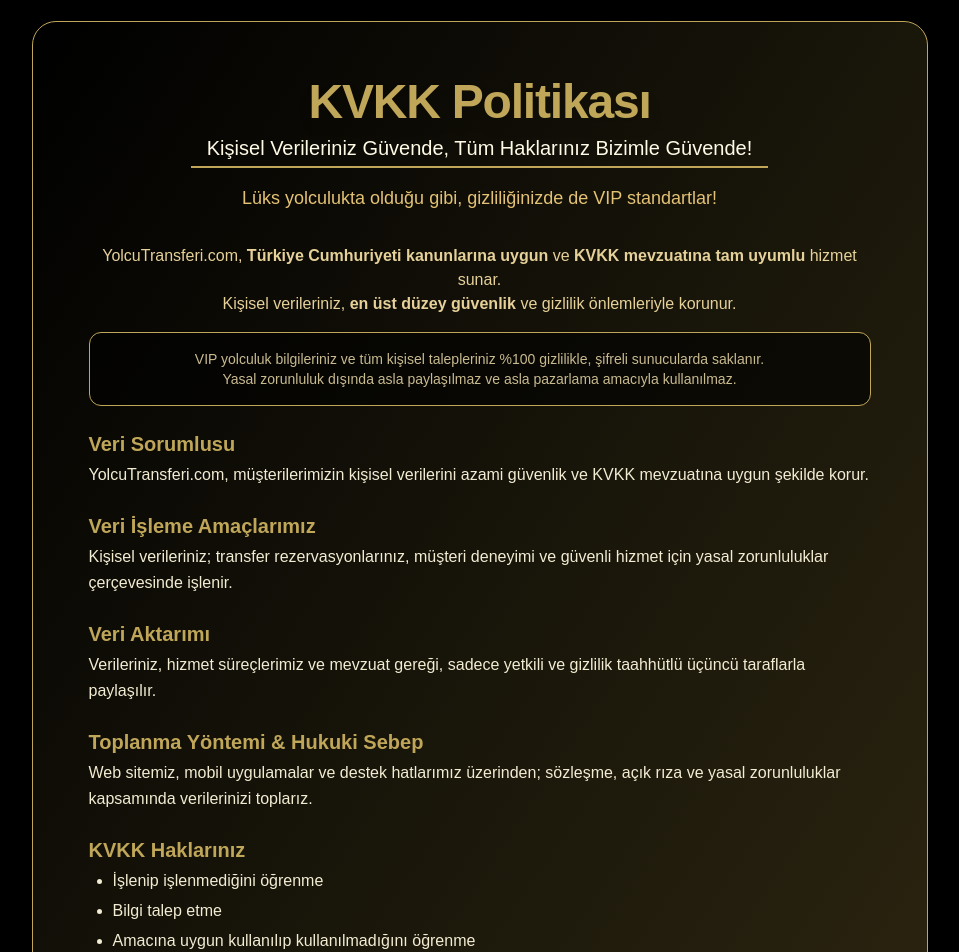
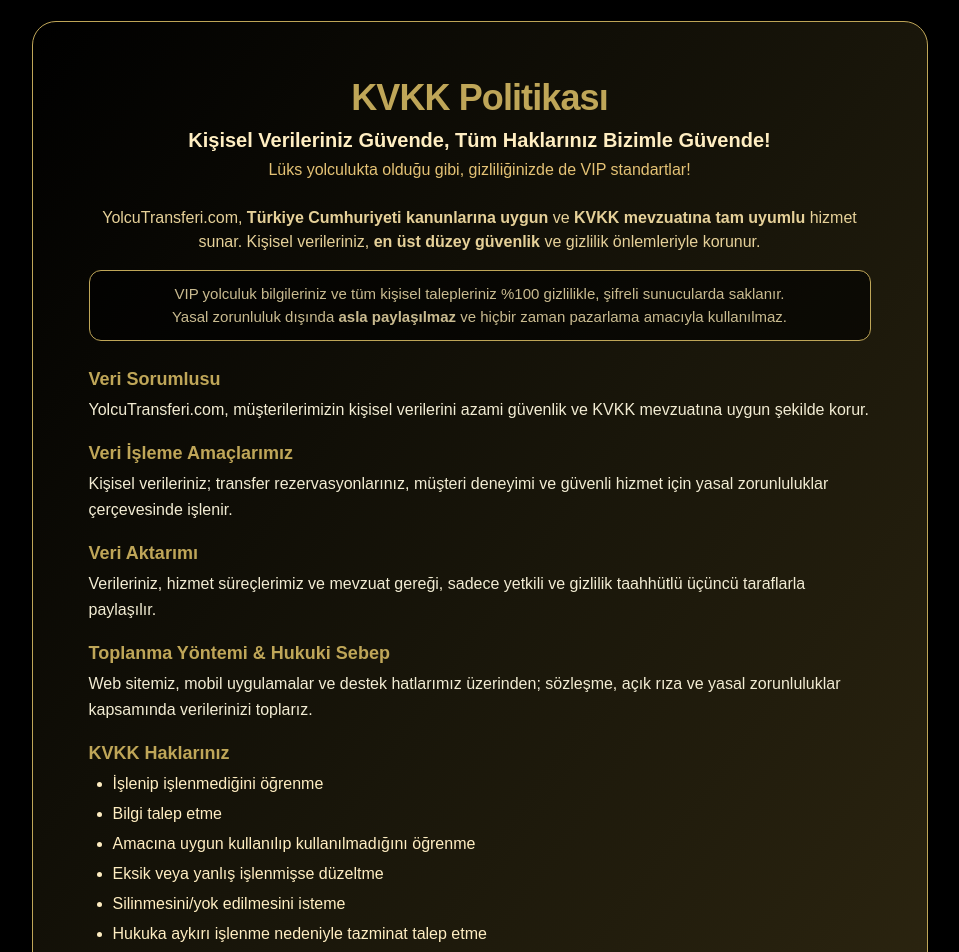
Before and after one commit to haliltayfur/yolcutransferi, a Next.js app: page /kvkk in a window 1280 px wide. Shown: the part 140-1092 px from the top of the page, without its empty margins (153-1112 px from the left). Built offline with nearby package versions, Linux system fonts and the light colour scheme.

Commit message:
Update page.js

```diff
--- a/app/kvkk/page.js
+++ b/app/kvkk/page.js
@@ -5,62 +5,58 @@ export default function Kvkk() {
   return (
     <main className="flex justify-center items-center min-h-[90vh] bg-black">
       <section className="w-full max-w-4xl mx-auto bg-gradient-to-br from-black via-[#19160a] to-[#302811] border border-[#bfa658] rounded-3xl shadow-2xl p-8 md:p-14 mt-16 mb-10">
-        {/* VIP güvenlik ve kurumsal güven vurgusu */}
-        <div className="mb-8">
-          <h1 className="text-4xl md:text-5xl font-bold text-[#bfa658] tracking-tight drop-shadow-lg text-center mb-2">
+        {/* VIP başlık ve slogan */}
+        <div className="mb-6 text-center">
+          <h1 className="text-3xl md:text-4xl font-extrabold text-[#bfa658] mb-2 tracking-tight">
             KVKK Politikası
           </h1>
-          <div className="text-lg md:text-xl text-[#fffbe7] font-medium text-center mb-4">
-            <span className="inline-block border-b-2 border-[#bfa658] pb-1 px-4">
-              Kişisel Verileriniz Güvende, Tüm Haklarınız Bizimle Güvende!
-            </span>
+          <div className="text-lg md:text-xl font-semibold text-[#ffeec2] mb-1">
+            Kişisel Verileriniz Güvende, Tüm Haklarınız Bizimle Güvende!
           </div>
-          <p className="text-base md:text-lg text-[#e4c275] text-center mb-1">
+          <div className="text-base text-[#e4c275] font-medium mb-3">
             Lüks yolculukta olduğu gibi, gizliliğinizde de VIP standartlar!
-          </p>
+          </div>
         </div>
 
-        {/* Kurumsal ve yasal güven mesajı */}
+        {/* Kurumsal güven ve teknik güvenlik */}
         <div className="mb-4 text-base text-[#e6d199] text-center font-medium">
-          YolcuTransferi.com, <b>Türkiye Cumhuriyeti kanunlarına uygun</b> ve <b>KVKK mevzuatına tam uyumlu</b> hizmet sunar.<br />
+          YolcuTransferi.com, <b>Türkiye Cumhuriyeti kanunlarına uygun</b> ve <b>KVKK mevzuatına tam uyumlu</b> hizmet sunar.
           Kişisel verileriniz, <b>en üst düzey güvenlik</b> ve gizlilik önlemleriyle korunur.
         </div>
-
-        {/* VIP gizlilik ve teknik güvenlik garantisi */}
-        <div className="mb-6 text-sm text-[#c9bb90] border border-[#bfa658] rounded-xl bg-black/60 p-4 text-center font-light">
+        <div className="mb-6 text-[15px] text-[#c9bb90] border border-[#bfa658] rounded-xl bg-black/60 p-3 text-center font-normal">
           VIP yolculuk bilgileriniz ve tüm kişisel talepleriniz %100 gizlilikle, şifreli sunucularda saklanır.<br />
-          Yasal zorunluluk dışında <b>asla paylaşılmaz</b> ve asla pazarlama amacıyla kullanılmaz.
+          Yasal zorunluluk dışında <b>asla paylaşılmaz</b> ve hiçbir zaman pazarlama amacıyla kullanılmaz.
         </div>
 
-        {/* KVKK ana metin */}
-        <div className="space-y-6 text-base text-[#f2ecd3] leading-relaxed font-light">
+        {/* KVKK ana içerik */}
+        <div className="space-y-4 text-base text-[#f2ecd3] leading-relaxed">
           <div>
-            <h2 className="text-[#bfa658] font-semibold text-xl mb-1">Veri Sorumlusu</h2>
-            <p>
+            <h2 className="text-lg font-bold text-[#bfa658] mb-1">Veri Sorumlusu</h2>
+            <p className="font-normal">
               YolcuTransferi.com, müşterilerimizin kişisel verilerini azami güvenlik ve KVKK mevzuatına uygun şekilde korur.
             </p>
           </div>
           <div>
-            <h2 className="text-[#bfa658] font-semibold text-xl mb-1">Veri İşleme Amaçlarımız</h2>
-            <p>
+            <h2 className="text-lg font-bold text-[#bfa658] mb-1">Veri İşleme Amaçlarımız</h2>
+            <p className="font-normal">
               Kişisel verileriniz; transfer rezervasyonlarınız, müşteri deneyimi ve güvenli hizmet için yasal zorunluluklar çerçevesinde işlenir.
             </p>
           </div>
           <div>
-            <h2 className="text-[#bfa658] font-semibold text-xl mb-1">Veri Aktarımı</h2>
-            <p>
+            <h2 className="text-lg font-bold text-[#bfa658] mb-1">Veri Aktarımı</h2>
+            <p className="font-normal">
               Verileriniz, hizmet süreçlerimiz ve mevzuat gereği, sadece yetkili ve gizlilik taahhütlü üçüncü taraflarla paylaşılır.
             </p>
           </div>
           <div>
-            <h2 className="text-[#bfa658] font-semibold text-xl mb-1">Toplanma Yöntemi & Hukuki Sebep</h2>
-            <p>
+            <h2 className="text-lg font-bold text-[#bfa658] mb-1">Toplanma Yöntemi & Hukuki Sebep</h2>
+            <p className="font-normal">
               Web sitemiz, mobil uygulamalar ve destek hatlarımız üzerinden; sözleşme, açık rıza ve yasal zorunluluklar kapsamında verilerinizi toplarız.
             </p>
           </div>
           <div>
-            <h2 className="text-[#bfa658] font-semibold text-xl mb-1">KVKK Haklarınız</h2>
-            <ul className="list-disc pl-6 space-y-1">
+            <h2 className="text-lg font-bold text-[#bfa658] mb-1">KVKK Haklarınız</h2>
+            <ul className="list-disc pl-6 space-y-1 text-[#ffeec2]">
               <li>İşlenip işlenmediğini öğrenme</li>
               <li>Bilgi talep etme</li>
               <li>Amacına uygun kullanılıp kullanılmadığını öğrenme</li>
@@ -71,14 +67,13 @@ export default function Kvkk() {
           </div>
         </div>
 
-        {/* Form ve başvuru süreci açıklaması */}
+        {/* Başvuru cümlesi ve buton */}
         <div className="mt-8 text-base text-[#ffeec2] text-center font-medium">
-          KVKK kapsamındaki haklarınızı kullanmak veya başvuruda bulunmak için <b>aşağıdaki butonu kullanarak başvuru formuna ulaşabilirsiniz.</b><br />
+          KVKK kapsamındaki haklarınızı kullanmak veya başvuruda bulunmak için aşağıdaki butonu kullanarak başvuru formuna ulaşabilirsiniz.<br />
           Tüm başvurularınıza <b>en geç 30 gün içinde</b> yanıt verilir.
         </div>
 
-        {/* Buton */}
-        <div className="flex justify-center mt-5 border-t border-[#a38c40] pt-8">
+        <div className="flex justify-center mt-5 border-t border-[#a38c40] pt-7">
           <Link
             href="/kvkk/form"
             className="bg-gradient-to-tr from-[#cbb26a] to-[#bfa658] text-black font-bold text-lg px-7 py-3 rounded-xl shadow-lg transition hover:scale-105 hover:from-[#e6d199] hover:to-[#c4ad5f] border border-[#fff6ce]"
@@ -87,7 +82,7 @@ export default function Kvkk() {
           </Link>
         </div>
 
-        {/* İngilizce bilgi alanı (isteğe bağlı, kaldırılabilir) */}
+        {/* İngilizce bilgi alanı (isteğe bağlı) */}
         <div className="mt-8 text-xs text-[#a18b57] text-center">
           For English information about our data protection policy, please contact us via <b>info@yolcutransferi.com</b>
         </div>
```
